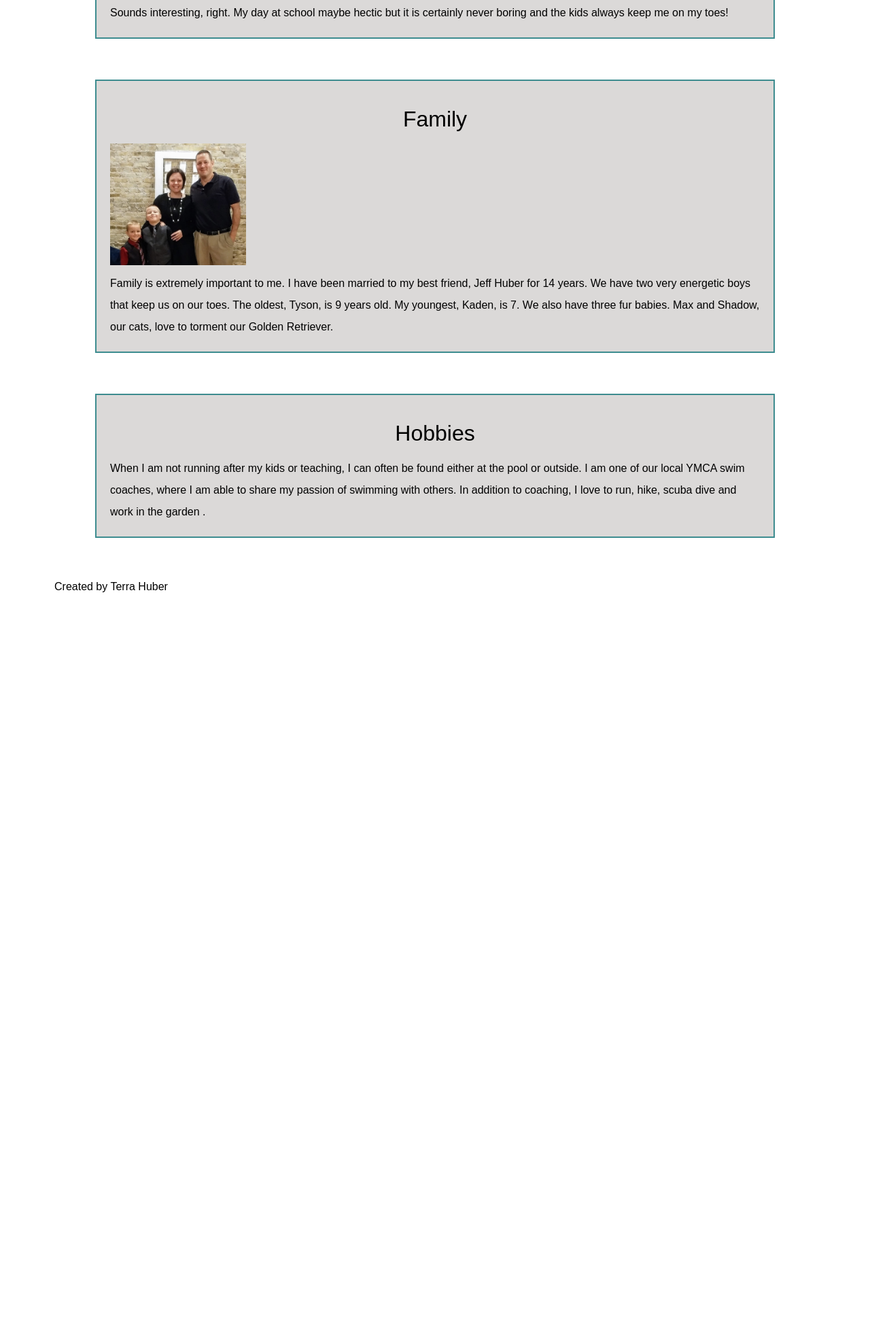
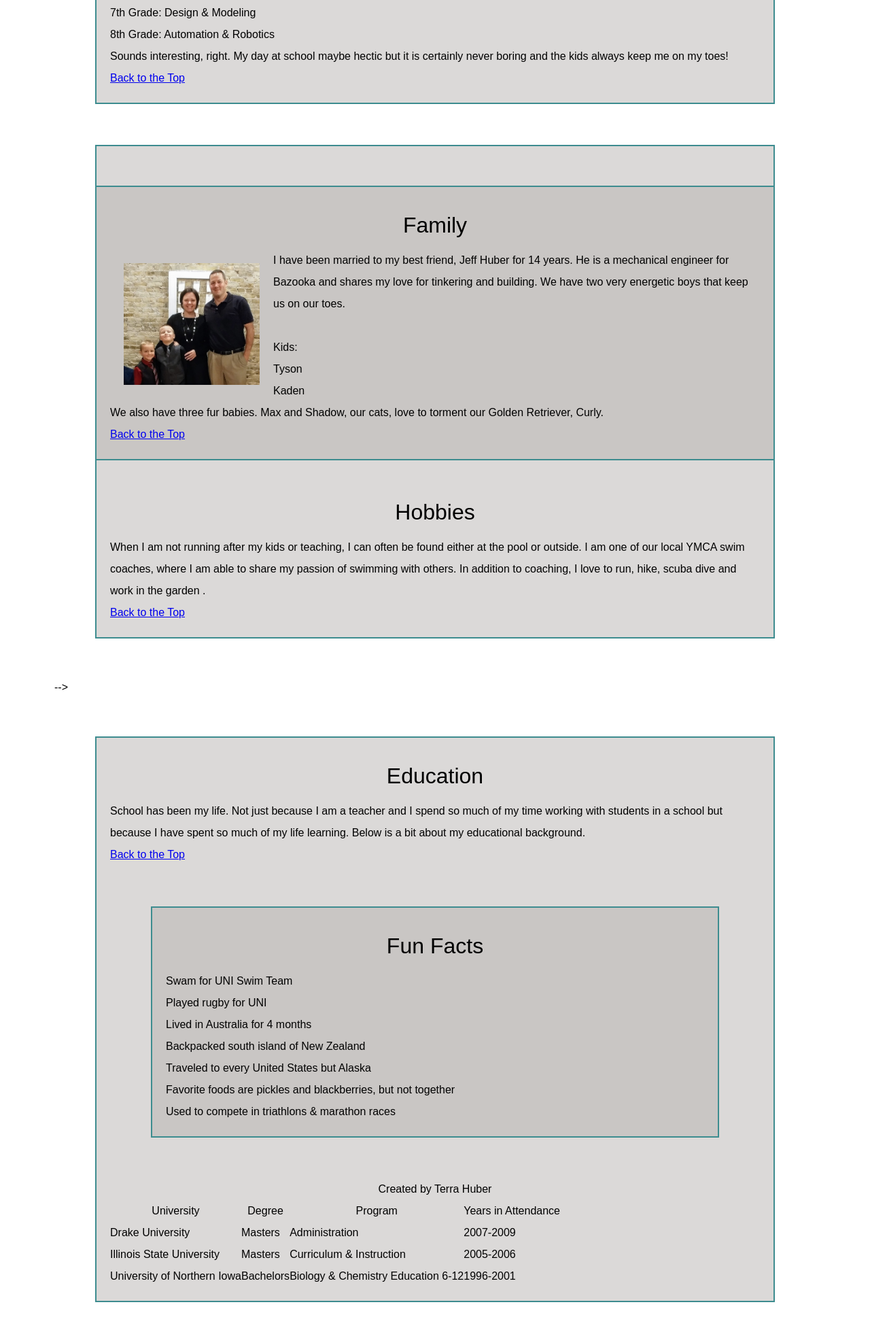
Before and after one commit to thuber32/lab-2, a plain HTML site: page index.html in a window 1280 px wide. Shown: the part 767-2720 px from the top of the page at 68% size. Before the commit the page ends 1722 px from the top, so only its background shows below. Drawn offline with Linux system fonts and the light colour scheme.

Commit message:
Fixed errors in code, added fun facts

```diff
--- a/css/style.css
+++ b/css/style.css
@@ -28,23 +28,48 @@ body{
     border: 20px solid rgba(255, 255, 255, 0.5);
     padding: 60px;
 }
+.nav {
+    background-color: rgb(183, 180, 178);
+    list-style-type: none;
+    text-align: center;
+    padding: 0;
+    margin: 0;
 
-.stem-curric{
-    text-align:center;
+  }
+  .nav li {
+    display: inline-block;
+    font-size: 20px;
+    padding: 20px;
+  }
+
+.stem-curric {
+    text-align: center;
+    font-weight: 30px;
     color:rgb(61, 140, 143);
 }
 
-h2 {
+h2{
     font-weight: 30px;
-    font-family: Arial, sans-serif;
     font-size: 2em;
     text-align: center;
     padding: 20px;
 }
+
+#family {
+    float:left;
+    padding: 20px;
+}
+
 article {
+break-inside: avoid;
+  page-break-inside: avoid;
   background-color: rgb(183, 180, 178,0.5);
   border: 2px solid rgb(61, 140, 143);
   padding: 20px;
   margin: 60px;
   line-height: 2em;
 }
+
+footer{
+    text-align: center;
+}
--- a/index.html
+++ b/index.html
@@ -9,55 +9,123 @@
 </head>
 
 <body>
-    <!--This is my header for the portfolio: about me.  I want to insert an image and then overlap the text.
+    <!--This is my header for the portfolio: about me.  Not sure how code for logos, images and overlays.
                 Below that I want a navigation bar for the different articles-->
     <header>
         <img src="img/th_logo_back.png" id="logo-back" />
         <img src="img/th-logo-front.png" id="logo-front" />
+        <ul class="nav">
+            <li><a href="#career">Career</a></li>
+            <li><a href="#family">Family</a></li>
+            <li><a href="#hobbies">Hobbies</a></li>
+            <li><a href="#education">Education</a></li>
+            <li><a href="#fun-facts">Fun Facts</a></li>
+        </ul>
     </header>
+
     <!--This section is to provide information about me for the reader.  I want to have a side bar to show my education
-            information-->
+            information but I struggled with creating columns so I reverted back to basic format since I wasn't sure how
+        to adjust for various screens-->
     <section>
-        <article>
+        <article id="career">
             <h2>Career</h2>
             <p>Life long learning is not only a passion of mine but something that I try to instill with my students.
                 I am currently a STEM teacher at Mid-Prairie Middle School where I have the privilege of teaching
                 every student.
 
             </p>
+            <!--not sure why my css code isn't centering this text?-->
             <div class="stem-curric"></div>
-            <ul>Here is the breakdown of what I teach:</ul>
-            <li><strong>5th Grade: Engineering Principles</strong></li>
-            <li>6th Grade: Computer Science Discoveries</li>
-            <li>7th Grade: Design & Modeling</li>
-            <li>8th Grade: Automation & Robotics</li>
+            <ul>Here is the breakdown of what I teach:
+                <li><strong>5th Grade: Engineering Principles</strong></li>
+                <li><strong>6th Grade: Computer Science Discoveries</strong></li>
+                <li><strong>7th Grade: Design & Modeling</strong></li>
+                <li><strong>8th Grade: Automation & Robotics</strong></li>
+            </ul>
             </div>
             <p>Sounds interesting, right. My day at school maybe hectic but it is certainly never boring and
                 the kids always keep me on my toes!
 
             </p>
+            <p><a href="#logo-front">Back to the Top</a></p>
         </article>
-        <article>
+        <article id="family">
             <h2>Family</h2>
-            <img src="img/family.jpg" alt="This is a picture of my family" width="200px" />
-            <p>Family is extremely important to me. I have been married to my best friend, Jeff Huber
-                for 14 years. We have two very energetic boys that keep us on our toes. The oldest, Tyson,
-                is 9 years old. My youngest, Kaden, is 7. We also have three fur babies. Max and Shadow,
-                our cats, love to torment our Golden Retriever.
+            <p><img src="img/family.jpg" alt="This is a picture of my family" width="200" id="family" />
+                I have been married to my best friend, Jeff Huber for 14 years. He is a mechanical engineer for Bazooka
+                and shares my love for tinkering and building. We have two very energetic boys that keep us on our toes.
             </p>
+            <br>
+            <!--not sure why my css code isn't centering this text?-->
+            <ul><em>Kids:</em>
+                <li><strong>Tyson</strong></li>
+                <li><strong>Kaden</strong></li>
+            </ul>
+            <p>We also have three fur babies. Max and Shadow, our cats, love to torment our Golden Retriever, Curly.</p>
+            <p><a href="#logo-front">Back to the Top</a></p>
         </article>
-        <article>
+        <article id="hobbies">
             <h2>Hobbies</h2>
             <p>When I am not running after my kids or teaching, I can often be found either at the pool or outside.
                 I am one of our local YMCA swim coaches, where I am able to share my passion of swimming with others.
                 In addition to coaching, I love to run, hike, scuba dive and work in the garden .
             </p>
+            <p><a href="#logo-front">Back to the Top</a></p>
+        </article>-->
+        <article id="education">
+            <h2>Education</h2>
+            <p>School has been my life. Not just because I am a teacher and I spend so much of my time working with
+                students in
+                a school but because I have spent so much of my life learning. Below is a bit about my educational
+                background.
+            </p>
+            <table>
+                <thead>
+                    <tr>
+                        <th>University</th>
+                        <th>Degree</th>
+                        <th>Program</th>
+                        <th>Years in Attendance</th>
+                    </tr>
+                </thead>
+                <tbody>
+                    <tr>
+                        <td>Drake University</td>
+                        <td>Masters</td>
+                        <td>Administration</td>
+                        <td>2007-2009</td>
+                    </tr>
+                    <tr>
+                        <td>Illinois State University</td>
+                        <td>Masters</td>
+                        <td>Curriculum & Instruction</td>
+                        <td>2005-2006</td>
+                    </tr>
+                    <tr>
+                        <td>University of Northern Iowa</td>
+                        <td>Bachelors</td>
+                        <td>Biology & Chemistry Education 6-12</td>
+                        <td>1996-2001</td>
+                    </tr>
+                </tbody>
+                <p><a href="#logo-front">Back to the Top</a></p>
         </article>
-        <!--I want to include a side bar to show my education.  This area will include basic information such as
-        the university, date and level of education.-->
+
+        <article id="fun-facts">
+            <h2>Fun Facts</h2>
+            <ul>
+                <li>Swam for UNI Swim Team</li>
+                <li>Played rugby for UNI</li>
+                <li>Lived in Australia for 4 months</li>
+                <li>Backpacked south island of New Zealand</li>
+                <li>Traveled to every United States but Alaska</li>
+                <li>Favorite foods are pickles and blackberries, but not together</li>
+                <li>Used to compete in triathlons & marathon races</li>
+            </ul>
+        </article>
 
         <script>
-            <link href="app.js" />
+            <link href="app.js"/>
         </script>
         </div>
 </body>
--- a/js/app.js
+++ b/js/app.js
@@ -1,5 +1,6 @@
 "use strict";
 console.log('What do you know about Terra?');
+var welcome;
 var score = 0;
 //Prompt for the first question, checks response and gives alert
 
```
